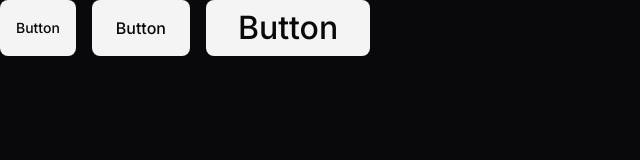
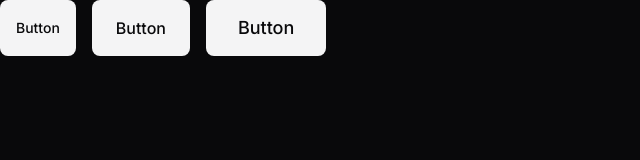
Before and after one commit to KimCidDev/Zinger-Singer-App, a plain HTML site: page index.html in a window 1280 px wide. Shown: the whole page, without its empty margins (0-640 px from the left). Drawn offline with Linux system fonts and the light colour scheme.

Commit message:
style[button.css]: adding a specifc font size for large buttons

```diff
--- a/Style/button.css
+++ b/Style/button.css
@@ -36,5 +36,5 @@
 
 .btn-lg {
   padding: 1rem 2rem;
-  font-size: var(--fs-lg);
+  font-size: var(--fs-button-lg);
 }
--- a/Style/global.css
+++ b/Style/global.css
@@ -25,6 +25,7 @@
   --fs-sm: 0.875rem;
   --fs-base: 1rem;
   --fs-lg: 1.25rem;
+  --fs-button-lg: 1.125rem;
   --fs-xd: 1.5rem;
   --fs-2xd: 2.5rem;
 
```
